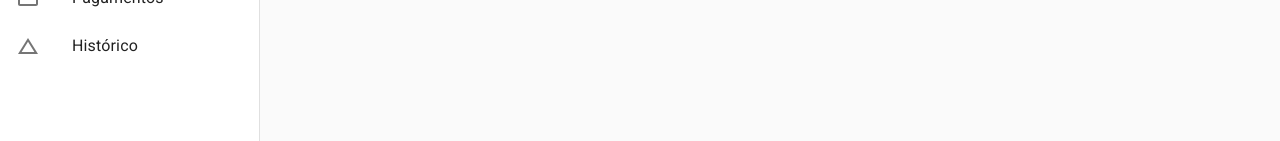
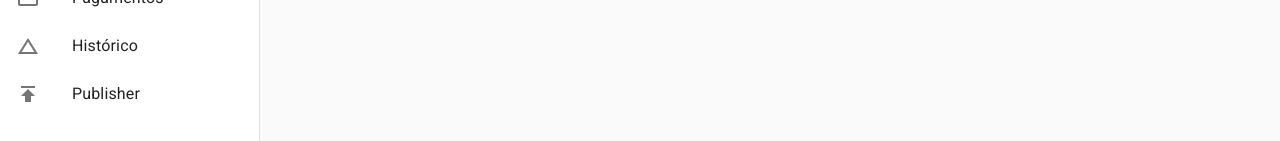
Before and after one commit to geraldobl58/react-dashboard-affiliate, a React (Create React App) app: page / in a window 1280 px wide. Shown: the part 195-336 px from the top of the page. Built offline with nearby package versions, Linux system fonts and the light colour scheme.

Commit message:
:sparkles: Creating publisher page, routes and links

```diff
--- a/src/components/Links/index.jsx
+++ b/src/components/Links/index.jsx
@@ -7,6 +7,7 @@ import DashboardIcon from '@material-ui/icons/Dashboard';
 import MonetizationOnIcon from '@material-ui/icons/MonetizationOn';
 import PaymentIcon from '@material-ui/icons/Payment';
 import ChangeHistoryIcon from '@material-ui/icons/ChangeHistory';
+import PublishIcon from '@material-ui/icons/Publish';
 
 import { Container } from './styles';
 
@@ -45,6 +46,14 @@ export const Links = (
           <ListItemText primary="Histórico" />
         </ListItem>
       </Link>
+      <Link to="/publisher">
+        <ListItem button>
+          <ListItemIcon>
+            <PublishIcon />
+          </ListItemIcon>
+          <ListItemText primary="Publisher" />
+        </ListItem>
+      </Link>
     </Container>
   </>
 );
--- /dev/null
+++ b/src/pages/Publisher/index.jsx
@@ -0,0 +1,11 @@
+import React from 'react';
+
+import Appshell from '../../components/Appshell';
+
+const Publisher = () => (
+  <>
+    <Appshell>Publisher</Appshell>
+  </>
+);
+
+export default Publisher;
--- a/src/routes/index.jsx
+++ b/src/routes/index.jsx
@@ -7,6 +7,7 @@ const Dashboard = lazy(() => import('../pages/Dashboard'));
 const Commissions = lazy(() => import('../pages/Commissions'));
 const Payments = lazy(() => import('../pages/Payments'));
 const Historic = lazy(() => import('../pages/Historic'));
+const Publisher = lazy(() => import('../pages/Publisher'));
 
 const Routes = () => (
   <Router>
@@ -16,6 +17,7 @@ const Routes = () => (
         <Route exact path="/comissoes" component={Commissions} />
         <Route exact path="/pagamentos" component={Payments} />
         <Route exact path="/historico" component={Historic} />
+        <Route exact path="/publisher" component={Publisher} />
       </Switch>
     </Suspense>
   </Router>
```
Also changed, not shown: src/pages/Publisher/styles.js (added).
